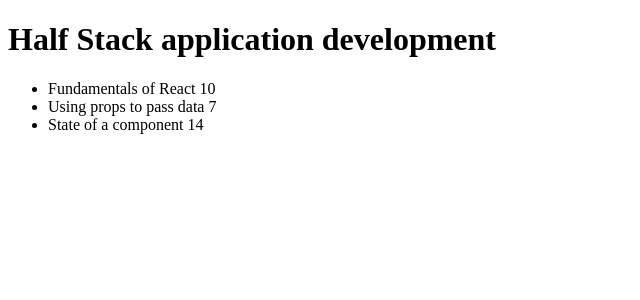
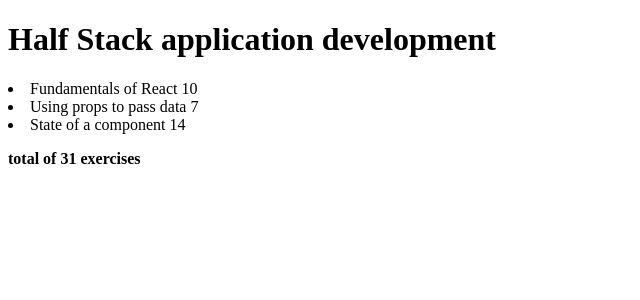
Before and after one commit to t0dii/fullstackcourse, a React (Vite) app in the folder part2/: page / in a window 1280 px wide. Shown: the top 300 px of the page, without its empty margins (0-640 px from the left). Built offline with nearby package versions, Linux system fonts and the light colour scheme.

Commit message:
finished part 2.2

```diff
--- a/part2/src/courseinfo/App.jsx
+++ b/part2/src/courseinfo/App.jsx
@@ -3,6 +3,7 @@
     <div>
       <Header name={props.course.name}/>
       <Content parts={props.course.parts}/>
+      <Total parts={props.course.parts}/>
     </div>
   )
 }
@@ -29,14 +30,18 @@
   console.log("hi")
   const {parts} = props
   return (
-    <ul>
+    <div>
       {parts.map(part=><li key={part.name}>{part.name} {part.exercises}</li>)}
-    </ul>
+    </div>
   )
 }
 
-// const Total = (props) => <p>Number of exercises {props.total}</p>
-
+const Total = (props) => {
+  const calcTotal = props.parts.reduce((prevValue, currentValue)=>prevValue+currentValue.exercises,0);
+  return (
+    <div><p><b>total of {calcTotal} exercises</b></p></div>
+  )
+}
 const App = () => {
   const course = {
     id: 1,
```
